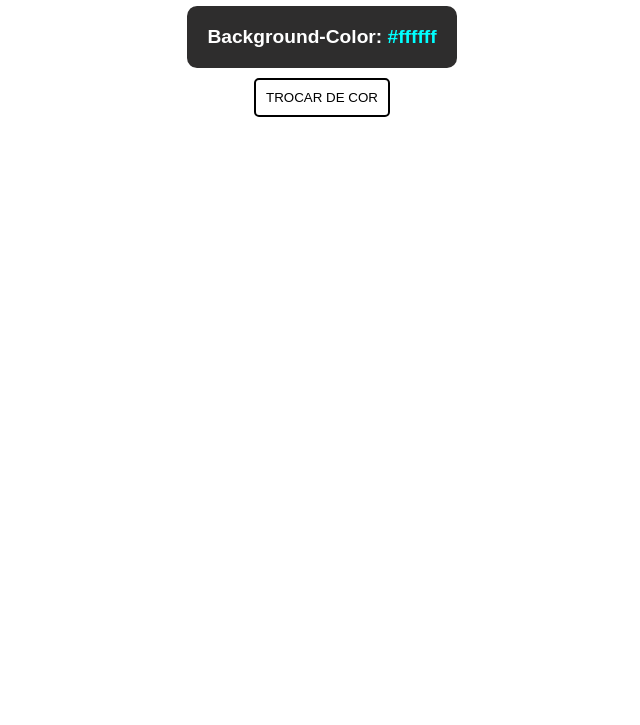
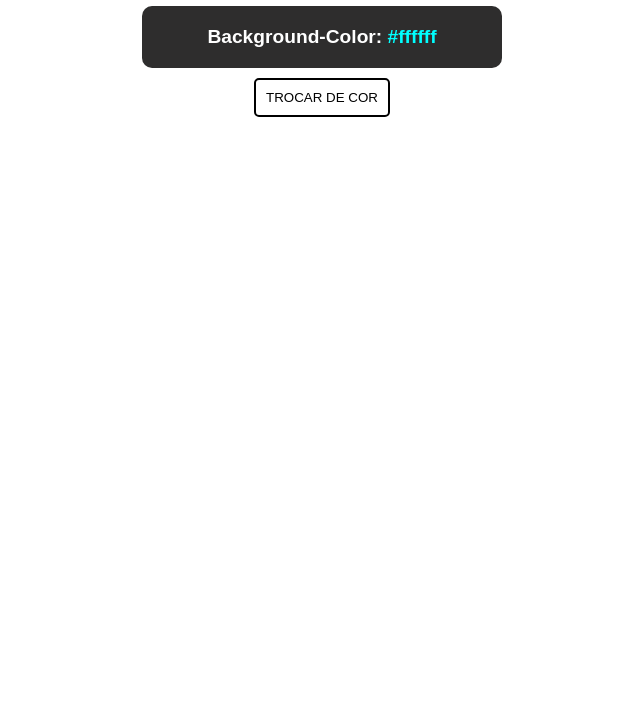
Before and after one commit to RayanDiniz/trocabackgroundjs, a plain HTML site: page index.html in a window 1280 px wide. Shown: the part 75-800 px from the top of the page, without its empty margins (318-958 px from the left). Drawn offline with Linux system fonts and the light colour scheme.

```diff
--- a/style.css
+++ b/style.css
@@ -25,6 +25,8 @@ button:active {
 }
 
 .titleColor {
+  width: 320px;
+  text-align: center;
   font-family: Arial, Helvetica, sans-serif;
   background-color: rgb(46, 45, 45);
   color: #fff;
@@ -32,6 +34,8 @@ button:active {
   font-size: larger;
   padding: 20px;
   border-radius: 10px;
+  border: none;
+  box-shadow: #000 2px, 2px, 20px, 5px;
 }
 
 .titleColor span {
```
